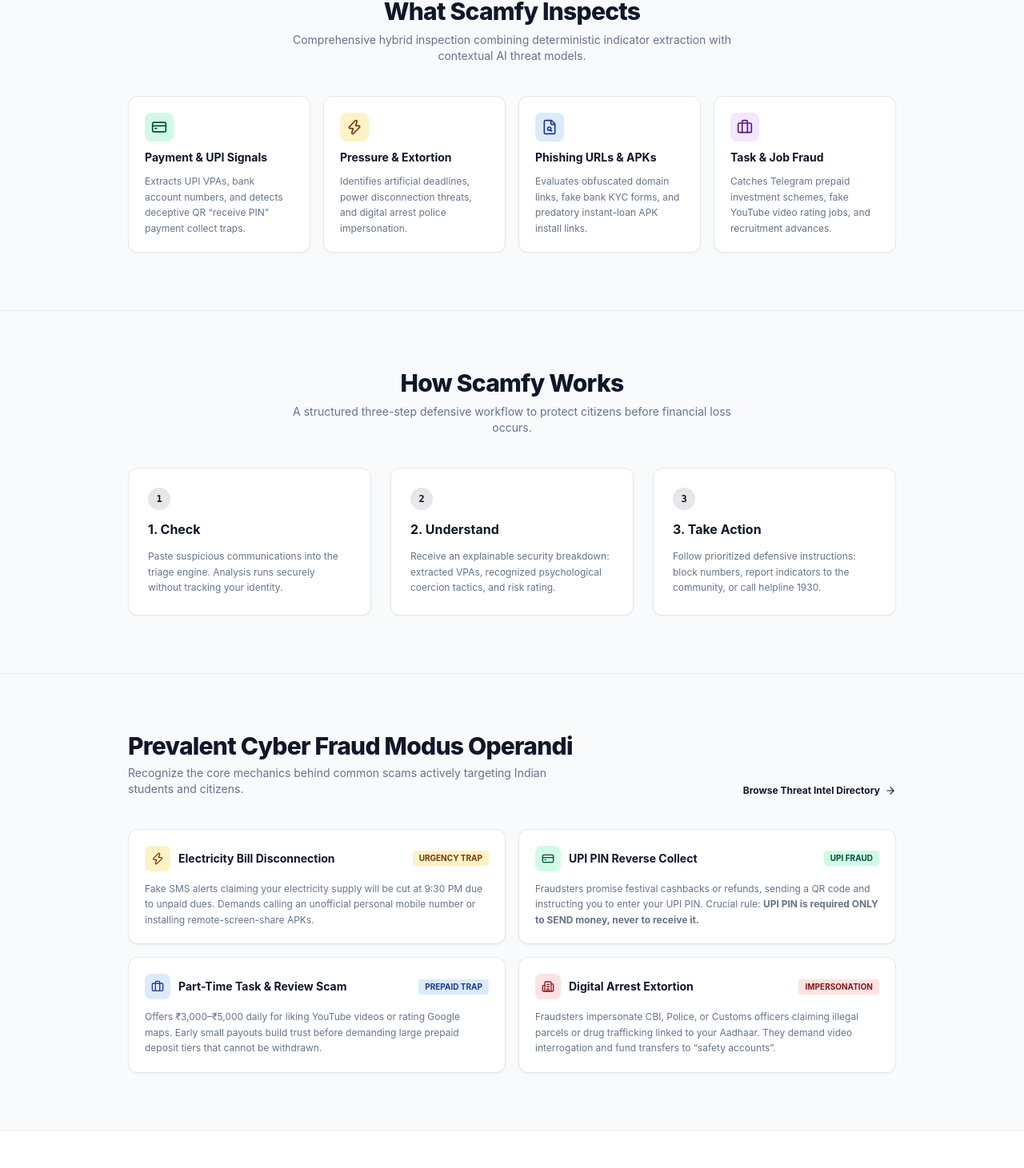
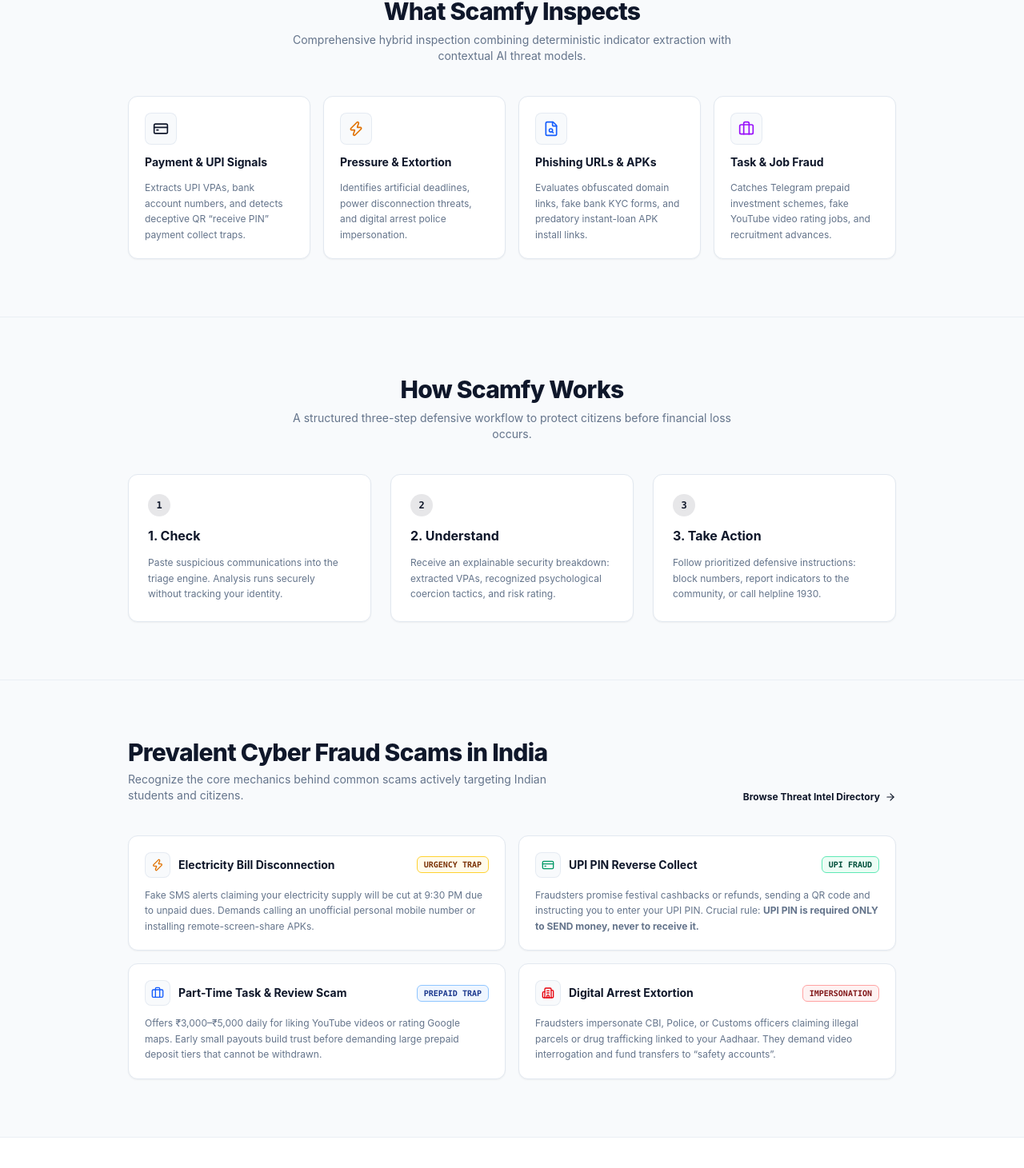
Before and after one commit to G28I/Scamfy, a Next.js app in the folder scamfy/: page / in a window 1280 px wide. Shown: the part 1125-2586 px from the top of the page at 80% size. Built offline with nearby package versions, Linux system fonts and the light colour scheme.

Commit message:
fix(ui): refine iconography and badges to shadcn standard, remove duplicate header action, and fix copy typos

```diff
--- a/scamfy/app/page.tsx
+++ b/scamfy/app/page.tsx
@@ -119,9 +119,9 @@ export default function HomePage() {
             </div>
 
             <div className="grid grid-cols-1 sm:grid-cols-2 lg:grid-cols-4 gap-4">
-              <div className="rounded-xl border border-border bg-card p-5 space-y-2.5 shadow-xs">
-                <div className="flex h-9 w-9 items-center justify-center rounded-lg bg-emerald-100 text-emerald-900 dark:bg-emerald-950 dark:text-emerald-300">
-                  <CreditCard className="h-5 w-5" />
+              <div className="rounded-xl border border-border bg-card p-5 space-y-3 shadow-xs hover:border-primary/40 transition-colors">
+                <div className="flex size-10 items-center justify-center rounded-lg border border-border/80 bg-muted/50 text-foreground">
+                  <CreditCard className="size-5 text-primary" />
                 </div>
                 <h3 className="font-bold text-sm text-foreground">Payment &amp; UPI Signals</h3>
                 <p className="text-xs text-muted-foreground leading-relaxed">
@@ -129,9 +129,9 @@ export default function HomePage() {
                 </p>
               </div>
 
-              <div className="rounded-xl border border-border bg-card p-5 space-y-2.5 shadow-xs">
-                <div className="flex h-9 w-9 items-center justify-center rounded-lg bg-amber-100 text-amber-900 dark:bg-amber-950 dark:text-amber-300">
-                  <Zap className="h-5 w-5" />
+              <div className="rounded-xl border border-border bg-card p-5 space-y-3 shadow-xs hover:border-primary/40 transition-colors">
+                <div className="flex size-10 items-center justify-center rounded-lg border border-border/80 bg-muted/50 text-foreground">
+                  <Zap className="size-5 text-amber-600 dark:text-amber-400" />
                 </div>
                 <h3 className="font-bold text-sm text-foreground">Pressure &amp; Extortion</h3>
                 <p className="text-xs text-muted-foreground leading-relaxed">
@@ -139,9 +139,9 @@ export default function HomePage() {
                 </p>
               </div>
 
-              <div className="rounded-xl border border-border bg-card p-5 space-y-2.5 shadow-xs">
-                <div className="flex h-9 w-9 items-center justify-center rounded-lg bg-blue-100 text-blue-900 dark:bg-blue-950 dark:text-blue-300">
-                  <FileSearch className="h-5 w-5" />
+              <div className="rounded-xl border border-border bg-card p-5 space-y-3 shadow-xs hover:border-primary/40 transition-colors">
+                <div className="flex size-10 items-center justify-center rounded-lg border border-border/80 bg-muted/50 text-foreground">
+                  <FileSearch className="size-5 text-blue-600 dark:text-blue-400" />
                 </div>
                 <h3 className="font-bold text-sm text-foreground">Phishing URLs &amp; APKs</h3>
                 <p className="text-xs text-muted-foreground leading-relaxed">
@@ -149,9 +149,9 @@ export default function HomePage() {
                 </p>
               </div>
 
-              <div className="rounded-xl border border-border bg-card p-5 space-y-2.5 shadow-xs">
-                <div className="flex h-9 w-9 items-center justify-center rounded-lg bg-purple-100 text-purple-900 dark:bg-purple-950 dark:text-purple-300">
-                  <Briefcase className="h-5 w-5" />
+              <div className="rounded-xl border border-border bg-card p-5 space-y-3 shadow-xs hover:border-primary/40 transition-colors">
+                <div className="flex size-10 items-center justify-center rounded-lg border border-border/80 bg-muted/50 text-foreground">
+                  <Briefcase className="size-5 text-purple-600 dark:text-purple-400" />
                 </div>
                 <h3 className="font-bold text-sm text-foreground">Task &amp; Job Fraud</h3>
                 <p className="text-xs text-muted-foreground leading-relaxed">
@@ -214,7 +214,7 @@ export default function HomePage() {
             <div className="flex flex-col sm:flex-row sm:items-end justify-between gap-4">
               <div className="space-y-1.5">
                 <h2 className="text-2xl sm:text-3xl font-extrabold tracking-tight text-foreground">
-                  Prevalent Cyber Fraud Modus Operandi
+                  Prevalent Cyber Fraud Scams in India
                 </h2>
                 <p className="text-xs sm:text-sm text-muted-foreground max-w-xl">
                   Recognize the core mechanics behind common scams actively targeting Indian students and citizens.
@@ -233,12 +233,12 @@ export default function HomePage() {
               <div className="rounded-xl border border-border bg-card p-5 space-y-3 hover:border-primary/40 transition-colors shadow-xs">
                 <div className="flex items-center justify-between">
                   <div className="flex items-center gap-2.5">
-                    <div className="flex h-8 w-8 items-center justify-center rounded-lg bg-amber-100 text-amber-900 dark:bg-amber-950 dark:text-amber-300">
-                      <Zap className="h-4 w-4" />
+                    <div className="flex size-8 items-center justify-center rounded-lg border border-border/80 bg-muted/50 text-foreground">
+                      <Zap className="size-4 text-amber-600 dark:text-amber-400" />
                     </div>
                     <h3 className="font-bold text-sm text-foreground">Electricity Bill Disconnection</h3>
                   </div>
-                  <span className="rounded bg-amber-100 text-amber-900 dark:bg-amber-950 dark:text-amber-300 text-[10px] font-bold px-2 py-0.5 uppercase">
+                  <span className="rounded-md border border-amber-300 bg-amber-50 px-2 py-0.5 text-[10px] font-mono font-semibold text-amber-900 dark:border-amber-900/60 dark:bg-amber-950/40 dark:text-amber-300 uppercase">
                     Urgency Trap
                   </span>
                 </div>
@@ -250,12 +250,12 @@ export default function HomePage() {
               <div className="rounded-xl border border-border bg-card p-5 space-y-3 hover:border-primary/40 transition-colors shadow-xs">
                 <div className="flex items-center justify-between">
                   <div className="flex items-center gap-2.5">
-                    <div className="flex h-8 w-8 items-center justify-center rounded-lg bg-emerald-100 text-emerald-900 dark:bg-emerald-950 dark:text-emerald-300">
-                      <CreditCard className="h-4 w-4" />
+                    <div className="flex size-8 items-center justify-center rounded-lg border border-border/80 bg-muted/50 text-foreground">
+                      <CreditCard className="size-4 text-emerald-600 dark:text-emerald-400" />
                     </div>
                     <h3 className="font-bold text-sm text-foreground">UPI PIN Reverse Collect</h3>
                   </div>
-                  <span className="rounded bg-emerald-100 text-emerald-900 dark:bg-emerald-950 dark:text-emerald-300 text-[10px] font-bold px-2 py-0.5 uppercase">
+                  <span className="rounded-md border border-emerald-300 bg-emerald-50 px-2 py-0.5 text-[10px] font-mono font-semibold text-emerald-900 dark:border-emerald-900/60 dark:bg-emerald-950/40 dark:text-emerald-300 uppercase">
                     UPI Fraud
                   </span>
                 </div>
@@ -267,12 +267,12 @@ export default function HomePage() {
               <div className="rounded-xl border border-border bg-card p-5 space-y-3 hover:border-primary/40 transition-colors shadow-xs">
                 <div className="flex items-center justify-between">
                   <div className="flex items-center gap-2.5">
-                    <div className="flex h-8 w-8 items-center justify-center rounded-lg bg-blue-100 text-blue-900 dark:bg-blue-950 dark:text-blue-300">
-                      <Briefcase className="h-4 w-4" />
+                    <div className="flex size-8 items-center justify-center rounded-lg border border-border/80 bg-muted/50 text-foreground">
+                      <Briefcase className="size-4 text-blue-600 dark:text-blue-400" />
                     </div>
                     <h3 className="font-bold text-sm text-foreground">Part-Time Task &amp; Review Scam</h3>
                   </div>
-                  <span className="rounded bg-blue-100 text-blue-900 dark:bg-blue-950 dark:text-blue-300 text-[10px] font-bold px-2 py-0.5 uppercase">
+                  <span className="rounded-md border border-blue-300 bg-blue-50 px-2 py-0.5 text-[10px] font-mono font-semibold text-blue-900 dark:border-blue-900/60 dark:bg-blue-950/40 dark:text-blue-300 uppercase">
                     Prepaid Trap
                   </span>
                 </div>
@@ -284,12 +284,12 @@ export default function HomePage() {
               <div className="rounded-xl border border-border bg-card p-5 space-y-3 hover:border-primary/40 transition-colors shadow-xs">
                 <div className="flex items-center justify-between">
                   <div className="flex items-center gap-2.5">
-                    <div className="flex h-8 w-8 items-center justify-center rounded-lg bg-red-100 text-red-900 dark:bg-red-950 dark:text-red-300">
-                      <Building2 className="h-4 w-4" />
+                    <div className="flex size-8 items-center justify-center rounded-lg border border-border/80 bg-muted/50 text-foreground">
+                      <Building2 className="size-4 text-red-600 dark:text-red-400" />
                     </div>
                     <h3 className="font-bold text-sm text-foreground">Digital Arrest Extortion</h3>
                   </div>
-                  <span className="rounded bg-red-100 text-red-900 dark:bg-red-950 dark:text-red-300 text-[10px] font-bold px-2 py-0.5 uppercase">
+                  <span className="rounded-md border border-red-300 bg-red-50 px-2 py-0.5 text-[10px] font-mono font-semibold text-red-900 dark:border-red-900/60 dark:bg-red-950/40 dark:text-red-300 uppercase">
                     Impersonation
                   </span>
                 </div>
--- a/scamfy/components/shared/site-header.tsx
+++ b/scamfy/components/shared/site-header.tsx
@@ -3,7 +3,7 @@
 import * as React from "react";
 import Link from "next/link";
 import { usePathname } from "next/navigation";
-import { ShieldAlert, PhoneCall, Menu, X, Shield, Radio } from "lucide-react";
+import { ShieldAlert, PhoneCall, Menu, X, Shield } from "lucide-react";
 import { cn } from "@/lib/utils";
 
 interface NavItem {
@@ -102,17 +102,9 @@ export function SiteHeader() {
 
         {/* Action CTAs */}
         <div className="flex items-center gap-2.5">
-          <Link
-            href="/intel"
-            className="hidden sm:inline-flex items-center gap-1.5 rounded-lg border border-border bg-card px-3 py-1.5 text-xs font-semibold text-foreground hover:bg-muted/60 transition-colors focus-visible:outline-none focus-visible:ring-2 focus-visible:ring-ring"
-          >
-            <Radio className="h-3.5 w-3.5 text-primary" />
-            <span>Threat Intel</span>
-          </Link>
-
           <a
             href="tel:1930"
-            className="inline-flex items-center gap-1.5 rounded-lg border border-red-300 bg-red-50 px-3 py-1.5 text-xs font-bold text-red-900 transition-colors hover:bg-red-100 dark:border-red-900/60 dark:bg-red-950/50 dark:text-red-200 focus-visible:outline-none focus-visible:ring-2 focus-visible:ring-red-500 shadow-sm"
+            className="inline-flex items-center gap-1.5 rounded-lg border border-red-300 bg-red-50 px-3.5 py-1.5 text-xs font-bold text-red-900 transition-colors hover:bg-red-100 dark:border-red-900/60 dark:bg-red-950/50 dark:text-red-200 focus-visible:outline-none focus-visible:ring-2 focus-visible:ring-red-500 shadow-xs"
             aria-label="Helpline 1930 Emergency Contact"
           >
             <PhoneCall className="h-3.5 w-3.5 text-red-600 dark:text-red-400" />
```
